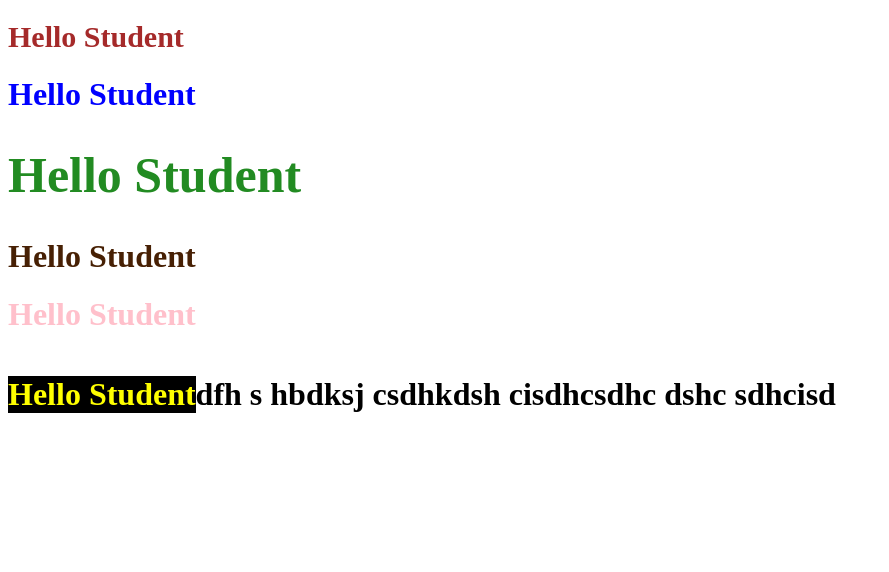
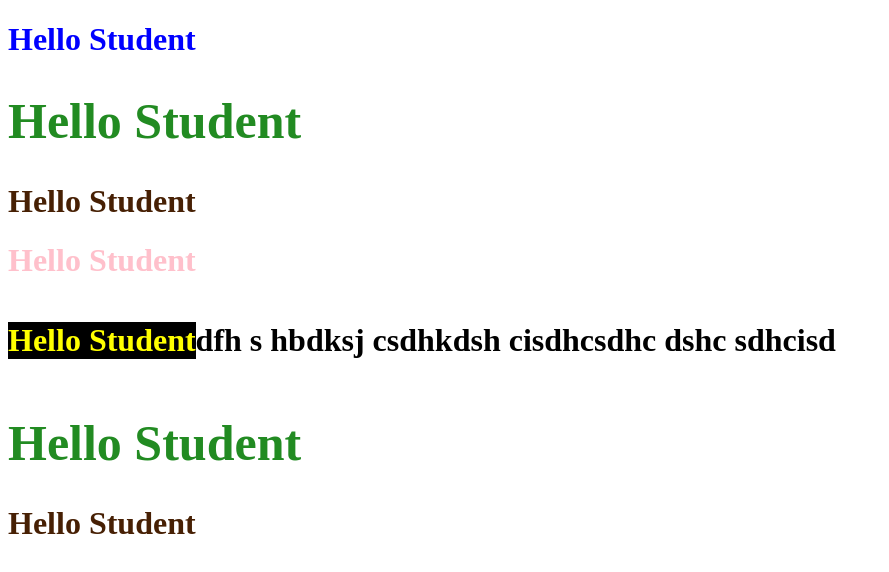
Before and after one commit to dev-sumon/itstarweb, a plain HTML site: page index.html in a window 1280 px wide. Shown: the whole page, without its empty margins (0-889 px from the left). Drawn offline with Linux system fonts and the light colour scheme.

Commit message:
some changes

```diff
--- a/index.html
+++ b/index.html
@@ -8,11 +8,14 @@
 </head>
 <body>
 
-    <h1 class="head1">Hello Student</h1>
+
     <h1  class="head2">Hello Student</h1>
     <h1  class="head3">Hello Student</h1>
     <h1  class="head4">Hello Student</h1>
     <h1  class="head5">Hello Student</h1>
     <h1 class="head6">Hello Student <h1 class="baki">dfh s hbdksj csdhkdsh cisdhcsdhc dshc sdhcisd</h1> </h1>
+
+    <h1  class="head3">Hello Student</h1>
+    <h1  class="head4">Hello Student</h1>
 </body>
 </html>
```
